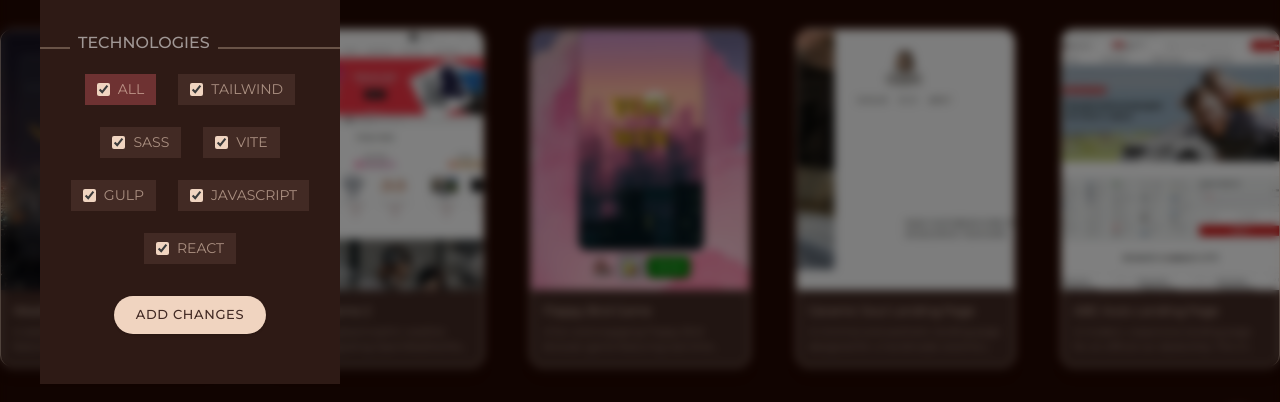
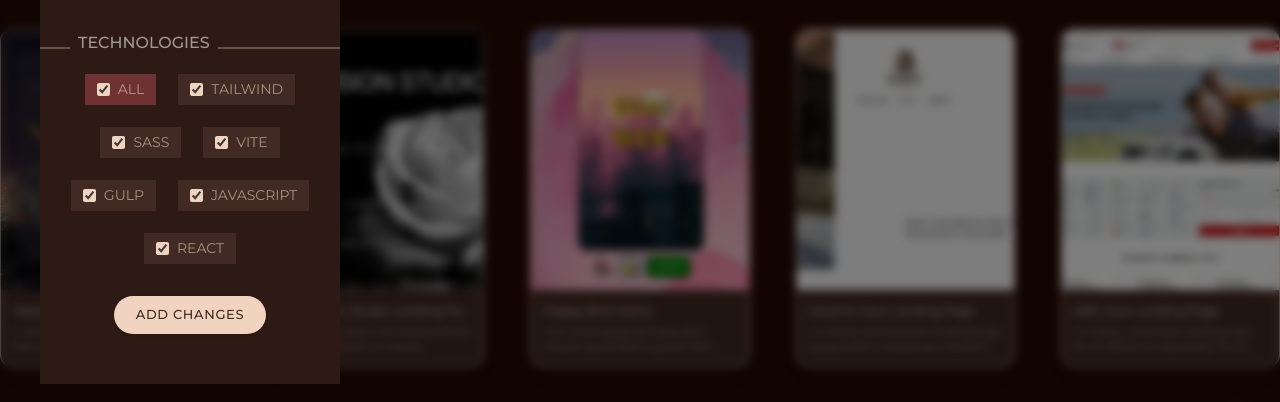
Before and after one commit to Annet2804/My-Portfolio, a website built with Vite: page portfolio.html in a window 1280 px wide. Shown: the part 275-677 px from the top of the page. Built offline with nearby package versions, Linux system fonts and the light colour scheme.

Commit message:
add card new project Monovision Studio

```diff
--- a/index.html
+++ b/index.html
@@ -23,7 +23,7 @@
         <div class="header-nav flex items-center gap-[60px] tracking-[1.2px]">
           <a href="#about" data-i18n="nav.about">ABOUT ME</a>
           <a href="#skills" data-i18n="nav.skills">SKILLS</a>
-          <a href="/portfolio.html" target="_blank" data-i18n="nav.portfolio">PORTFOLIO</a>
+          <a href="./portfolio.html" target="_blank" data-i18n="nav.portfolio">PORTFOLIO</a>
           <a href="#contacts" data-i18n="nav.contacts">CONTACTS</a>
 
 
@@ -126,7 +126,7 @@
         <p data-i18n="hero.description" class="typing-text max-w-[608px] text-[24px] text-(--color-secondary) dark:text-(--color-secondary-lightBrown) font-[500] italic min-h-[150px]  flex-shrink-0">Hi, I’m Anna Zakharova — a Frontend Developer who builds modern, user-friendly,
           and functional web applications. I combine technical skills with a creative
           approach to bring ideas to life</p>
-        <a href="/portfolio.html" target="_blank" data-i18n="hero.button" class="btn-primary mt-[5px]">MY PORTFOLIO</a>
+        <a href="./portfolio.html" target="_blank" data-i18n="hero.button" class="btn-primary mt-[5px]">MY PORTFOLIO</a>
       </div>
     </div>
   </div>
@@ -568,7 +568,7 @@
 
           <div class="flex justify-between gap-[40px] items-start bg-(--color-main) dark:bg-(--color-secondary-dark-beige) rounded-[16px] p-[30px]">
             <p data-i18n="works.description" class="text-(--color-cream) dark:text-(--color-secondary-darkerBrown) font-medium text-[16px] max-w-[430px] w-full">My projects show how I combine design and coding skills to create websites that look good and work well on any device</p>
-            <a href="/portfolio.html" target="_blank" data-i18n="works.button" class="btn-secondary">MY PORTFOLIO</a>
+            <a href="./portfolio.html" target="_blank" data-i18n="works.button" class="btn-secondary">MY PORTFOLIO</a>
           </div>
         </div>
 
@@ -608,7 +608,7 @@
 
       <div class="flex flex-col gap-[15px]">
         <div class="flex items-center justify-between">
-          <a class="header-logo" href=""><img alt="Main page - Anna Zakharova" class="w-[40px] h-auto" src="src/assets/photos/section1/logo.png"></a>
+          <a href="./index.html" class="header-logo" ><img alt="Main page - Anna Zakharova" class="w-[40px] h-auto" src="src/assets/photos/section1/logo.png"></a>
 
           <div class="flex items-center  gap-[12px]">
             <a href="https://github.com/Annet2804" target="_blank" rel="noopener noreferrer" class="w-[30px] h-[30px] bg-(--color-cream) rounded-[50%]"><img class="w-[30px] h-[30px] animation-scale" alt="" src="src/assets/photos/section2/contacts/github.png"></a>
--- a/portfolio.html
+++ b/portfolio.html
@@ -18,7 +18,7 @@
             <div class="header-nav flex items-center gap-[60px] tracking-[1.2px]">
                 <a href="./index.html#about" target="_blank" data-i18n="nav.about">ABOUT ME</a>
                 <a href="./index.html#skills" target="_blank" data-i18n="nav.skills">SKILLS</a>
-                <a href="/portfolio.html"  data-i18n="nav.portfolio">PORTFOLIO</a>
+                <a href="./portfolio.html"  data-i18n="nav.portfolio">PORTFOLIO</a>
                 <a href="./index.html#contacts" target="_blank" data-i18n="nav.contacts">CONTACTS</a>
 
 
@@ -53,7 +53,6 @@
                             </div>
                         </div>
                     </label>
-
 
                     <div class="relative inline-block" id="lang-dropdown">
                         <button
@@ -277,7 +276,7 @@
 
         <div class="flex flex-col gap-[15px]">
             <div class="flex items-center justify-between">
-                <a class="header-logo" href=""><img alt="Main page - Anna Zakharova" class="w-[40px] h-auto" src="src/assets/photos/section1/logo.png"></a>
+                <a class="header-logo" href="./index.html" target="_blank" rel="noopener noreferrer"><img alt="Main page - Anna Zakharova" class="w-[40px] h-auto" src="src/assets/photos/section1/logo.png"></a>
 
                 <div class="flex items-center  gap-[12px]">
                     <a href="https://github.com/Annet2804" target="_blank" rel="noopener noreferrer" class="w-[30px] h-[30px] bg-(--color-cream) rounded-[50%]"><img class="w-[30px] h-[30px] animation-scale" alt="" src="src/assets/photos/section2/contacts/github.png"></a>
--- a/src/main.js
+++ b/src/main.js
@@ -256,6 +256,9 @@ const translations = {
 
             title4: "Weather Widget App",
             description4: "A sleek browser weather application featuring real-time city search, dynamic weather icons, current time with timezone awareness, and detailed metrics (feels like, humidity, wind speed, high/low range). Includes a 5-day weather forecast breakdown and modern glassmorphism UI styling.",
+
+            title5: "Monovision Studio Landing Page",
+            description5: "A minimalist black-and-white portfolio website crafted for a creative photography studio. The layout features a bold full-screen hero section, photography category navigation, and multi-column gallery showcases ('Our works' and 'Our inspiration') built using responsive CSS Grid. Engineered with semantic HTML, modular SCSS, and automated via a custom Gulp build workflow.",
         },
 
         filter:{
@@ -394,6 +397,9 @@ const translations = {
             title4: "Додаток Weather Widget",
             description4: "Лаконічний браузерний погодний додаток із пошуком міста в реальному часі, динамічними іконками погоди, поточним часом з урахуванням часового поясу та детальними метриками (відчувається як, вологість, швидкість вітру, діапазон мінімальної та максимальної температури). Передбачено прогноз погоди на 5 днів і сучасний інтерфейс у стилі гласморфізму.",
 
+            title5: "Лендінг Monovision Studio",
+            description5: "Мінімалістичний чорно-білий лендінг, створений для креативної фотостудії. Макет містить виразний повноекранний головний екран, навігацію за категоріями фотографії та багатоколонкові галереї («Our works» і «Our inspiration»), побудовані за допомогою адаптивного CSS Grid. Розроблено з використанням семантичного HTML, модульного SCSS та автоматизовано через кастомну збірку Gulp.",
+
         },
 
         filter:{
--- a/src/portfolio.js
+++ b/src/portfolio.js
@@ -1,5 +1,12 @@
 import './style.css';
 import { updateLanguage } from './main.js';
+
+import carImg from './assets/photos/works/Car.jpg';
+import ceramicSoulImg from './assets/photos/works/CeramicSoul.jpg';
+import flappyBirdImg from './assets/photos/works/FlappyBirdGame.jpg';
+import weatherWidgetImg from './assets/photos/works/WeatherWidget.jpg';
+import monStuImg from './assets/photos/works/MonovisionStudio.png';
+import aliImg from './assets/photos/works/Ali.jpg';
 
 const projects = [
     {
@@ -10,7 +17,7 @@ const projects = [
         year: "13 June 2025",
         date: "2025-06-13",
         technologies: ["HTML", "CSS", "Tailwind CSS"],
-        image: "/src/assets/photos/works/Car.jpg",
+        image: carImg,
         github: "https://github.com/Annet2804/SiteCar.git",
         live: "https://annet2804.github.io/SiteCar/"
     },
@@ -22,7 +29,7 @@ const projects = [
         year: "23 October 2025",
         date: "2025-10-23",
         technologies: ["HTML", "SCSS", "Vite"],
-        image: "/src/assets/photos/works/CeramicSoul.jpg",
+        image: ceramicSoulImg,
         github: "https://github.com/Annet2804/Ceramic-Soul-Project.git",
         live: "https://annet2804.github.io/Ceramic-Soul-Project/"
     },
@@ -34,7 +41,7 @@ const projects = [
         year: "01 January 2026",
         date: "2026-01-19",
         technologies: ["HTML", "CSS", "JavaScript"],
-        image: "/src/assets/photos/works/FlappyBirdGame.jpg",
+        image: flappyBirdImg,
         github: "https://github.com/Annet2804/Flappy_bird_game.git",
         live: "https://annet2804.github.io/Flappy_bird_game/"
     },
@@ -46,21 +53,21 @@ const projects = [
         year: "19 October 2026",
         date: "2026-10-19",
         technologies: ["HTML", "CSS", "JavaScript"],
-        image: "/src/assets/photos/works/WeatherWidget.jpg",
+        image: weatherWidgetImg,
         github: "https://github.com/Annet2804/WeatherWidget.git",
         live: "https://annet2804.github.io/WeatherWidget/"
     },
     {
         id: 5,
-        title: "Project Name 2",
-        shortDescription: "A dynamic glassmorphic weather widget integrating OpenWeatherMap API ",
-        year: "19 October 2026",
+        title: "Monovision Studio Landing Page",
+        shortDescription: "A sleek monochrome portfolio landing page for a photography studio built with CSS Grid and Gulp ",
+        year: "07 December 2025",
         date: "2026-10-19",
-        technologies: ["HTML", "SCSS", "Vite"],
-        description: "Короткий Короткий опис проекту , створеного з хтмл , ссс, тайлвінд Короткий опис проекту , створеного з хтмл , ссс, тайлвінд опис проекту , створеного з хтмл , ссс, тайлвінд",
-        image: "/src/assets/photos/works/Ali.jpg",
-        github: "https://github.com/Annet2804/SiteCar.git",
-        live: "https://annet2804.github.io/SiteCar/"
+        technologies: ["HTML", "SCSS", "Gulp"],
+        description: "A minimalist black-and-white portfolio website crafted for a creative photography studio. The layout features a bold full-screen hero section, photography category navigation, and multi-column gallery showcases ('Our works' and 'Our inspiration') built using responsive CSS Grid. Engineered with semantic HTML, modular SCSS, and automated via a custom Gulp build workflow.",
+        image: monStuImg,
+        github: "https://github.com/Annet2804/Monovision-Studio.git",
+        live: "https://annet2804.github.io/Monovision-Studio/src/"
     },
 ];
 
```
Also changed, not shown: src/assets/photos/works/MonovisionStudio.png (added).
